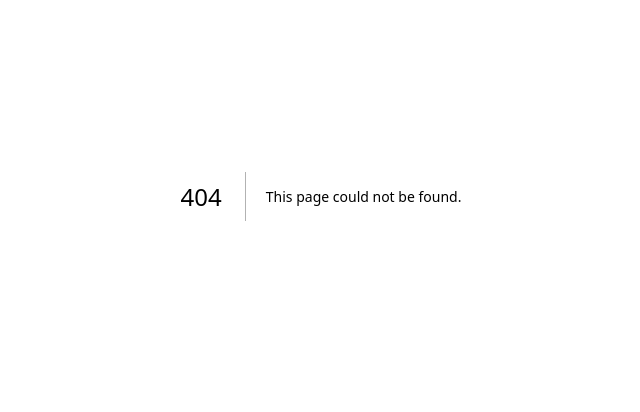
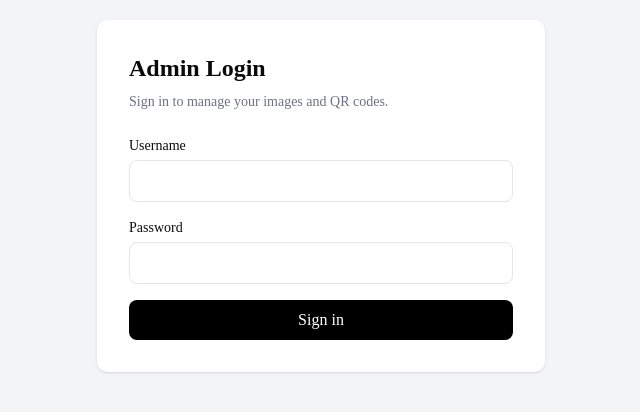
Before and after one commit to nesryaweb/QR-Ref, a Next.js app: page /admin/login in a window 1280 px wide. Before the commit this address had no page. Shown: the part 204-616 px from the top of the page, without its empty margins (319-959 px from the left). Built offline with nearby package versions, Linux system fonts and the light colour scheme.

Commit message:
feat: add admin login page

```diff
--- /dev/null
+++ b/app/admin/login/page.js
@@ -0,0 +1,102 @@
+"use client";
+
+import { useState } from "react";
+import { signIn } from "next-auth/react";
+import { useRouter } from "next/navigation";
+
+export default function AdminLoginPage() {
+  const router = useRouter();
+
+  const [username, setUsername] = useState("");
+  const [password, setPassword] = useState("");
+  const [error, setError] = useState("");
+  const [loading, setLoading] = useState(false);
+
+  async function handleSubmit(event) {
+    event.preventDefault();
+
+    setError("");
+    setLoading(true);
+
+    const result = await signIn("credentials", {
+      username,
+      password,
+      redirect: false,
+    });
+
+    if (result?.error) {
+      setError("Invalid username or password.");
+      setLoading(false);
+      return;
+    }
+
+    router.push("/admin");
+    router.refresh();
+  }
+
+  return (
+    <main className="flex min-h-screen items-center justify-center bg-gray-100 px-4">
+      <div className="w-full max-w-md rounded-lg bg-white p-8 shadow">
+        <h1 className="mb-2 text-2xl font-bold">
+          Admin Login
+        </h1>
+
+        <p className="mb-6 text-sm text-gray-500">
+          Sign in to manage your images and QR codes.
+        </p>
+
+        <form onSubmit={handleSubmit} className="space-y-4">
+          <div>
+            <label
+              htmlFor="username"
+              className="mb-1 block text-sm font-medium"
+            >
+              Username
+            </label>
+
+            <input
+              id="username"
+              type="text"
+              value={username}
+              onChange={(event) => setUsername(event.target.value)}
+              required
+              className="w-full rounded-md border px-3 py-2"
+            />
+          </div>
+
+          <div>
+            <label
+              htmlFor="password"
+              className="mb-1 block text-sm font-medium"
+            >
+              Password
+            </label>
+
+            <input
+              id="password"
+              type="password"
+              value={password}
+              onChange={(event) => setPassword(event.target.value)}
+              required
+              className="w-full rounded-md border px-3 py-2"
+            />
+          </div>
+
+          {error && (
+            <p className="text-sm text-red-600">
+              {error}
+            </p>
+          )}
+
+          <button
+            type="submit"
+            disabled={loading}
+            className="w-full rounded-md bg-black px-4 py-2 text-white disabled:opacity-50"
+          >
+            {loading ? "Signing in..." : "Sign in"}
+          </button>
+        </form>
+      </div>
+    </main>
+  );
+}
```
